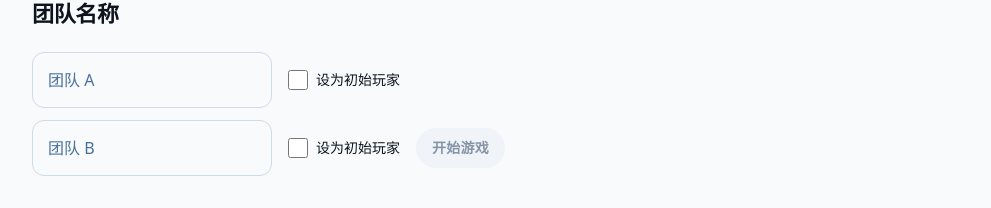
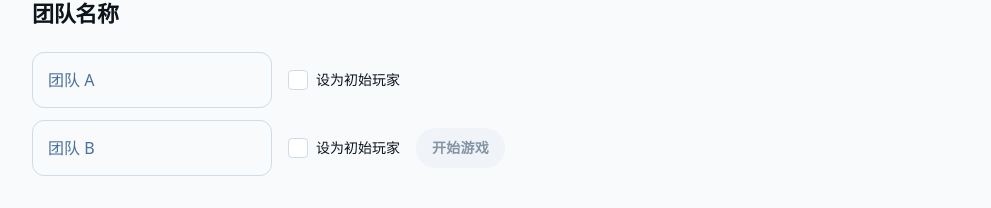
Before and after one commit to RicardoAMWAY/RicardoAMWAY.github.io, a React (Create React App) app: page / in a window 1280 px wide. Shown: the part 127-335 px from the top of the page, without its empty margins (144-1135 px from the left). Built offline with nearby package versions, Linux system fonts and the light colour scheme.

Commit message:
Fix Tailwind CSS configuration for production

```diff
--- a/index.html
+++ b/index.html
@@ -1,17 +1,22 @@
 <!DOCTYPE html>
-<html lang="en">
+<html lang="zh-CN">
   <head>
     <meta charset="UTF-8" />
     <link rel="preconnect" href="https://fonts.gstatic.com/" crossorigin="" />
     <link
       rel="stylesheet"
-      as="style"
-      onload="this.rel='stylesheet'"
-      href="https://fonts.googleapis.com/css2?display=swap&amp;family=Lexend%3Awght%40400%3B500%3B700%3B900&amp;family=Noto+Sans%3Awght%40400%3B500%3B700%3B900"
+      href="https://fonts.googleapis.com/css2?family=Lexend:wght@400;500;700;900&family=Noto+Sans:wght@400;500;700;900&display=swap"
     />
     <meta name="viewport" content="width=device-width, initial-scale=1.0" />
-    <title>损蛋机分器</title>
-    <script src="https://cdn.tailwindcss.com?plugins=forms,container-queries"></script>
+    <title>掼蛋记分器</title>
+    <script src="https://cdn.tailwindcss.com"></script>
+    <script>
+      tailwind.config = {
+        theme: {
+          extend: {}
+        }
+      }
+    </script>
   </head>
   <body>
     <div id="root"></div>
--- /dev/null
+++ b/postcss.config.js
@@ -0,0 +1,6 @@
+export default {
+  plugins: {
+    tailwindcss: {},
+    autoprefixer: {},
+  },
+}
--- a/src/main.tsx
+++ b/src/main.tsx
@@ -1,9 +1,10 @@
 import React from 'react'
 import ReactDOM from 'react-dom/client'
-import App from './App'
+import App from './App.tsx'
+import './index.css'
 
 ReactDOM.createRoot(document.getElementById('root')!).render(
   <React.StrictMode>
     <App />
-  </React.StrictMode>
+  </React.StrictMode>,
 )
--- a/tailwind.config.js
+++ b/tailwind.config.js
@@ -1,10 +1,13 @@
 /** @type {import('tailwindcss').Config} */
-module.exports = {
+export default {
   content: [
-    "./src/**/*.{js,jsx,ts,tsx}",
+    "./index.html",
+    "./src/**/*.{js,ts,jsx,tsx}",
   ],
   theme: {
     extend: {},
   },
-  plugins: [],
+  plugins: [
+    require('@tailwindcss/forms'),
+  ],
 }
```
Also changed, not shown: package.json (+4 -3 lines), 1 other file (tests, documents, lock files or other folders).
